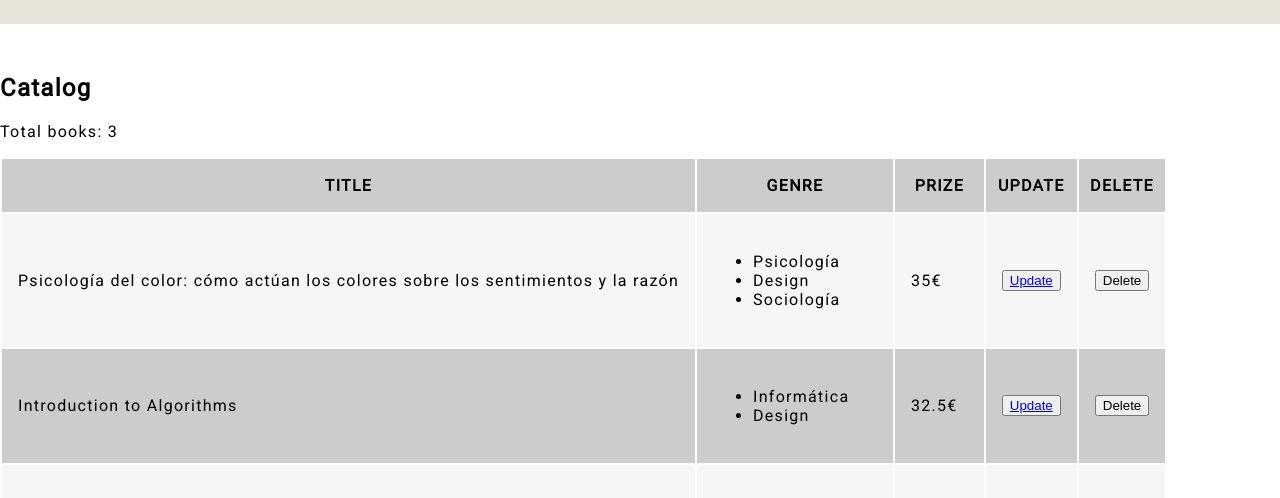
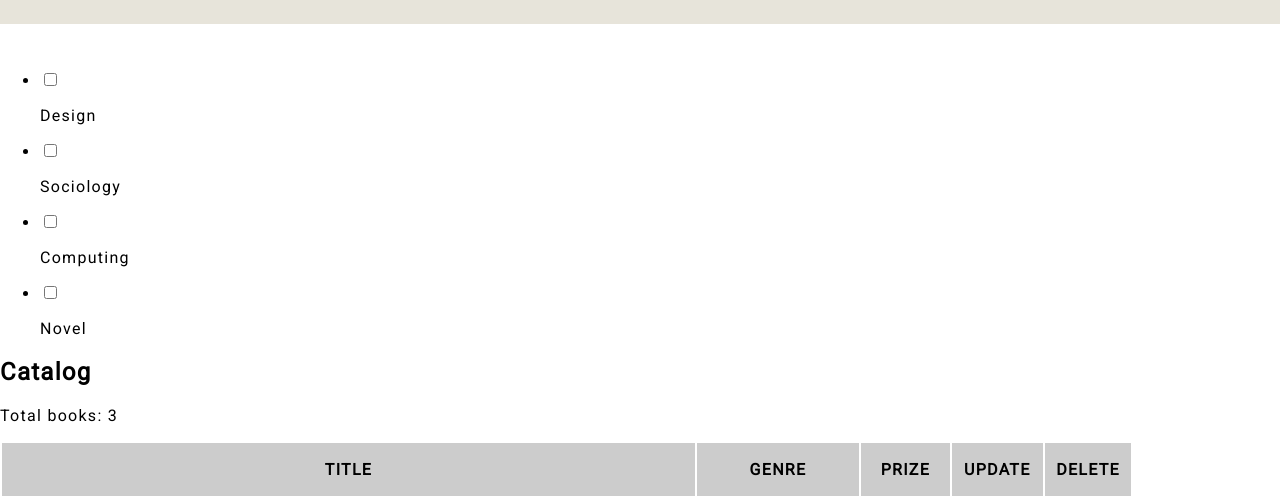
Before and after one commit to pixelvega/book-manager-test, a React (Create React App) app: page /#/ in a window 1280 px wide. Shown: the part 320-818 px from the top of the page. Built offline with nearby package versions, Linux system fonts and the light colour scheme.

Commit message:
Add checkboxes to FilterCheck

```diff
--- a/public/data/api.json
+++ b/public/data/api.json
@@ -1,17 +1,47 @@
 [
-    {   "id": "0",
+  {
+    "id": "0",
     "title": "Psicología del color: cómo actúan los colores sobre los sentimientos y la razón",
-        "genre": ["Psicología", "Design", "Sociología"],
+    "genre": [
+      {
+        "name": "Design",
+        "id": "1"
+      },
+      {
+        "name": "Sociology",
+        "id": "3"
+      }
+    ],
     "prize": "35"
   },
-    {   "id": "1",
+  {
+    "id": "1",
     "title": "Introduction to Algorithms",
-        "genre": ["Informática", "Design"],
+    "genre": [
+      {
+        "name": "Design",
+        "id": "1"
+      },
+      {
+        "name": "Computing",
+        "id": "2"
+      }
+    ],
     "prize": "32.5"
   },
-    {   "id": "2",
+  {
+    "id": "2",
     "title": "El hacker y las hormigas",
-        "genre": ["Novela", "Ciencia ficción"],
+    "genre": [
+      {
+        "name": "Novel",
+        "id": "4"
+      },
+      {
+        "name": "Computing",
+        "id": "2"
+      }
+    ],
     "prize": "12.95"
   }
 ]
--- a/src/App.js
+++ b/src/App.js
@@ -1,5 +1,5 @@
 import React, { Component } from 'react';
-import './App.css';
+import './App.scss';
 import {Switch, Route} from 'react-router-dom';
 import Header from './components/Header';
 import BooksList from './components/BooksList';
@@ -11,7 +11,8 @@ class App extends Component {
   constructor(props) {
     super(props);
     this.state = {
-      booksList: []
+      booksList: [],
+      groupedGenres: []
     }
   }
 
@@ -21,7 +22,26 @@ class App extends Component {
         this.setState({
           booksList: data
         });
-      })
+      this.getGenres(this.state.booksList);
+      });
+  }
+
+  getGenres(booksList) {
+    const genres = booksList.map((book)=>{
+      return book.genre;
+    });
+    let groupedGenres = [];
+    for (let i=0; i<genres.length; i++) {
+      let arrGenres = genres[i];
+      for(let j=0; j<arrGenres.length; j++) {
+        let genre = arrGenres[j];
+        groupedGenres.push(genre);
+      }
+    }
+    console.log(groupedGenres);
+    this.setState({
+      groupedGenres: groupedGenres
+    })
   }
 
   componentDidMount() {
@@ -29,14 +49,14 @@ class App extends Component {
   }
 
   render() {
-    const {booksList} = this.state;
+    const {booksList, groupedGenres} = this.state;
 
     return (
       <div className="App">
         <Header />
         <Switch>
           <Route exact path="/" render={()=>
-            <BooksList booksList={booksList} />
+            <BooksList booksList={booksList} groupedGenres={groupedGenres} />
           }/>
           <Route path="/AddBook/" render={()=>
             <AddBook />
--- a/src/App.css
+++ b/src/App.scss
@@ -34,10 +34,11 @@
 .Link {
   text-decoration: none;
   color: black;
+  &:hover {
+    color: white;
+  }
 }
-.Link:hover {
-  color: white;
-}
+
 /*BooksList Component*/
 .table__thead {
   background: #cccccc;
--- a/src/components/BooksList.js
+++ b/src/components/BooksList.js
@@ -1,5 +1,6 @@
 import React, {Component} from 'react';
 import {Link} from 'react-router-dom';
+import FilterCheck from './FilterCheck';
 
 class BooksList extends Component {
   mapBooks(list) {
@@ -11,7 +12,7 @@ class BooksList extends Component {
           <ul className='genres'>
             {book.genre.map((genre, index)=>{
                 return(
-                    <li key={index} className='genre'>{genre}</li>
+                    <li key={index} className='genre'>{genre.name}</li>
                 );
             })}
             </ul>
@@ -25,10 +26,14 @@ class BooksList extends Component {
     return rowBook;
   }
   render() {
-    const {booksList} = this.props;
+    const {booksList, groupedGenres} = this.props;
 
     return(
       <main className="main">
+        <div className="FilterCheck">
+          <FilterCheck booksList={booksList} groupedGenres={groupedGenres} />
+        </div>
+        <div className="catalog">
           <h2>Catalog</h2>
           <p>Total books: {booksList.length}</p>
           <table className="table" id="table">
@@ -61,11 +66,11 @@ class BooksList extends Component {
               </th>
             </tr>
           </thead>
-
           <tbody className="table__tbody">
             {this.mapBooks(booksList)}
           </tbody>
         </table>
+        </div>
     </main>
     );
   }
--- /dev/null
+++ b/src/components/FilterCheck.js
@@ -0,0 +1,40 @@
+import React, { Component } from 'react';
+
+class FilterCheck extends Component {
+  render() {
+    const { groupedGenres } = this.props;
+    if (groupedGenres.length > 0) {
+      const arrGenres = groupedGenres.map((genre) => {
+        return genre.name;
+      });
+      const uniqueGenres = [...new Set(arrGenres)];
+      console.log(arrGenres);
+      console.log(uniqueGenres);
+
+      const genres = uniqueGenres.map((genre, index) => {
+        return (
+          <li key={index}>
+            <label htmlFor={genre} className="option-genre">
+              <input className="option-genre" id={genre} type="checkbox" value={genre} name={genre} />
+              <p className="genre">{genre}</p>
+            </label>
+          </li>
+        );
+      });
+
+      return (
+        <>
+          <ul>{genres}</ul>
+        </>
+      );
+
+    } else {
+      console.log(groupedGenres);
+      return (
+        <div>CheckboxList</div>
+      );
+    }
+  }
+}
+
+export default FilterCheck;
```
Lines whose indentation alone changed are shown as unchanged.
